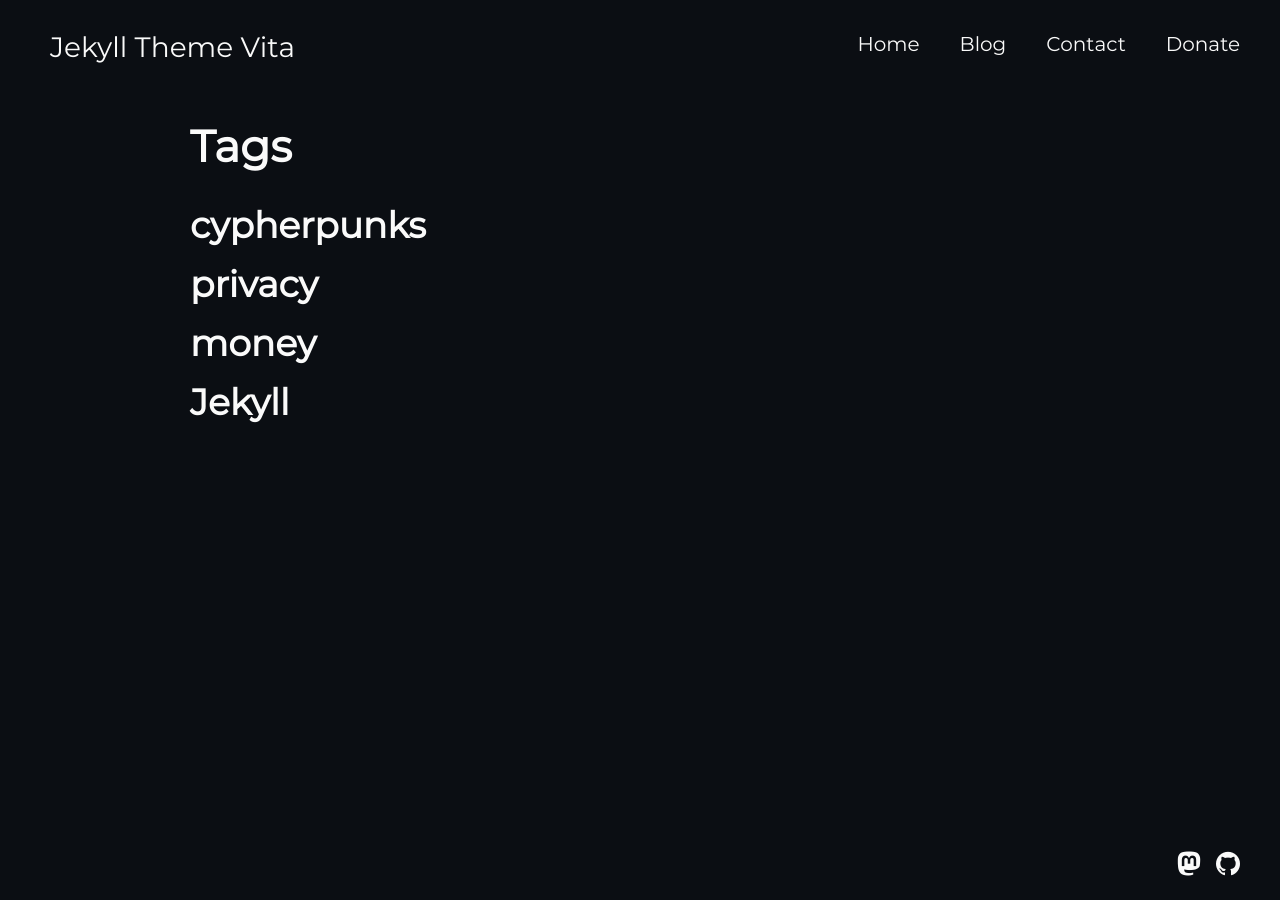
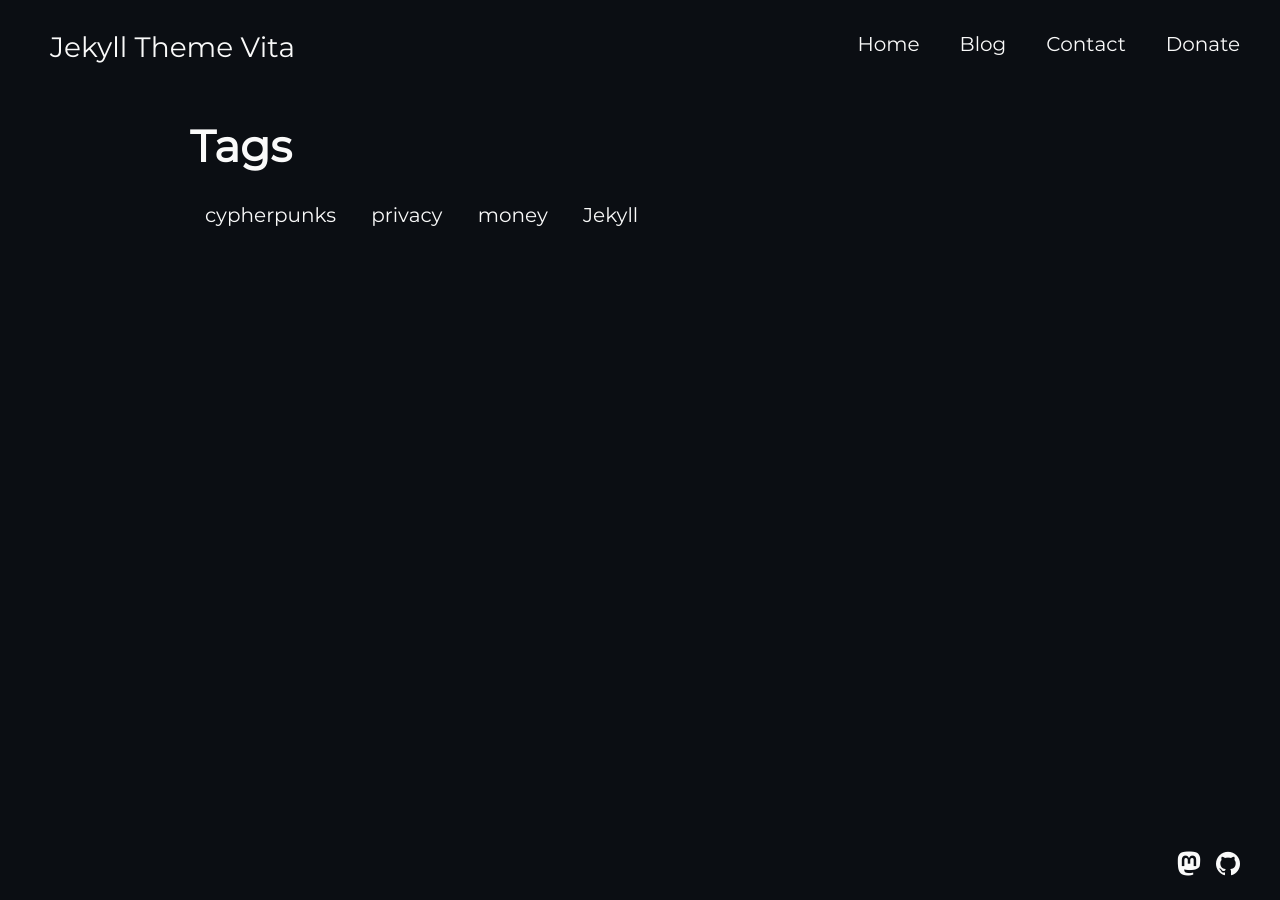
Before and after one commit to martinmorando/jekyll-theme-vita, a Jekyll site: the page built from pages/tags.md, in a window 1280 px wide. Built offline with Jekyll 4.4.1, drawn with Linux system fonts in a browser that asks for light colours; some web fonts are replaced.

Commit message:
Style tags layout

```diff
--- a/_layouts/tags.html
+++ b/_layouts/tags.html
@@ -1,7 +1,12 @@
 ---
 layout: page
+css: tags
 ---
 
-{% for tag in site.tags %}
-    <h2>{{ tag[0] }}</h2>
-{% endfor %}
+<div class="tags">
+
+	{% for tag in site.tags %}
+	    <a href="{{ site.baseurl }}/tags/{{ tag[0] | slugify }}">{{ tag[0] }}</a>
+	{% endfor %}
+
+</div>
--- /dev/null
+++ b/assets/css/tags.sass
@@ -0,0 +1,9 @@
+---
+---
+
+.tags a
+    margin: 15px
+    text-decoration: none
+
+.tags a:hover
+    text-decoration: underline
```
